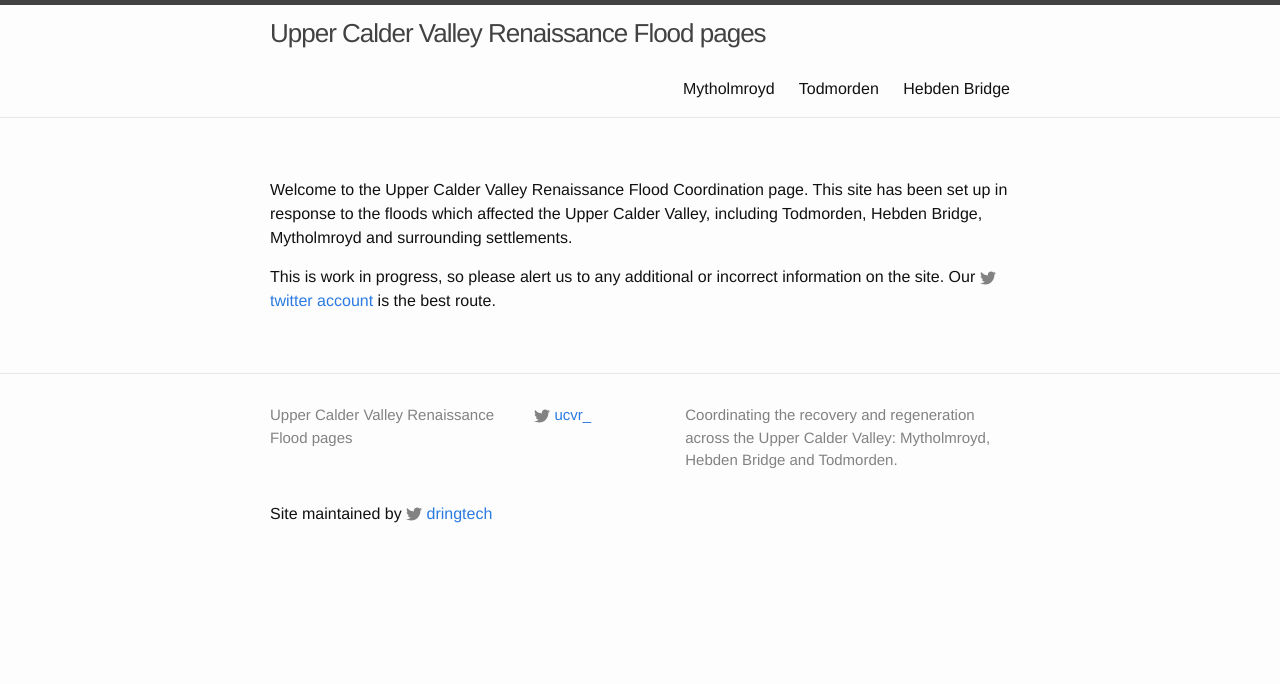
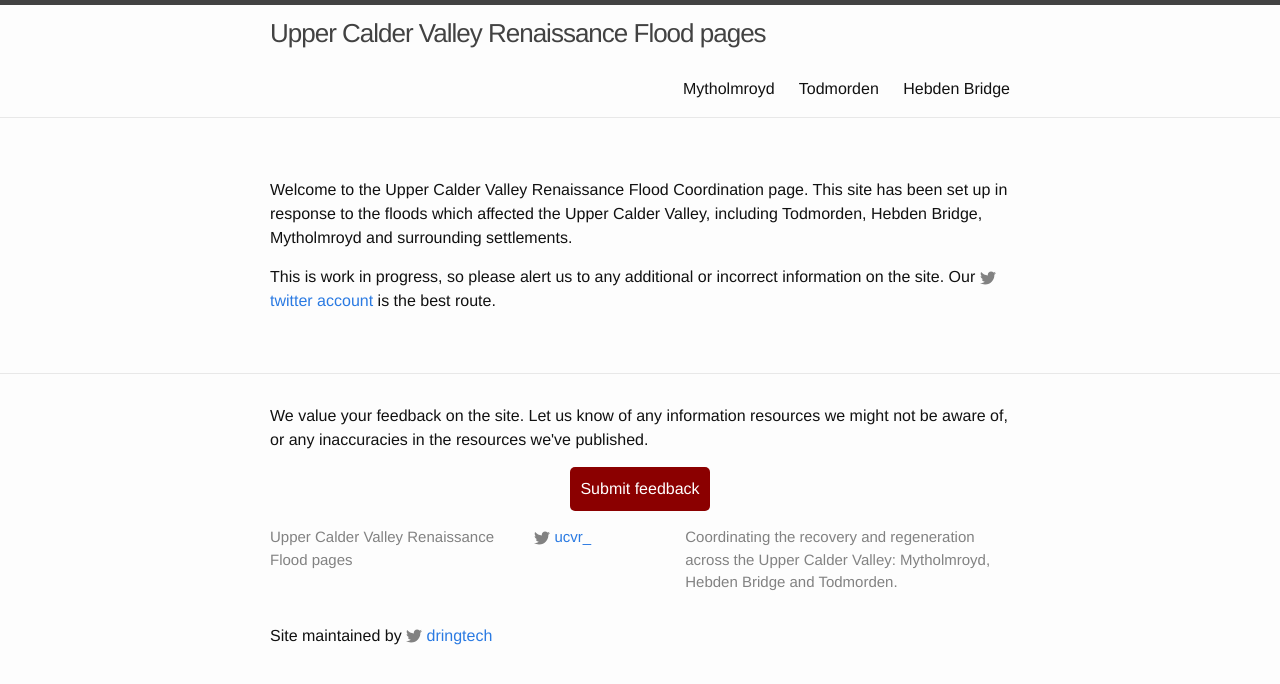
Before and after one commit to dringtech/ucvr-flood-info, a Jekyll site: the page built from index.md, in a window 1280 px wide. Shown: the top 684 px of the page. Built offline with Jekyll 4.4.1, drawn with Linux system fonts in a browser that asks for light colours.

Commit message:
Adding feedback form

```diff
--- /dev/null
+++ b/_includes/feedback.html
@@ -0,0 +1,8 @@
+<div class="feedback">
+  <p>
+    We value your feedback on the site. Let us know of any information resources we might not be aware of, or any inaccuracies in the resources we've published.
+  </p>
+  <p class="centred">
+    <a class="button" href="https://docs.google.com/forms/d/1DdT5ck10w3sulGOSOT3o9JGMimlMopQ7nFgDibDY-4g/viewform">Submit feedback</a>
+  </p>
+</div>
--- a/_includes/footer.html
+++ b/_includes/footer.html
@@ -1,4 +1,8 @@
 <footer class="site-footer">
+
+  <div class="wrapper">
+    {% include feedback.html %}
+  </div>
 
   <div class="wrapper">
 
--- /dev/null
+++ b/_sass/_custom.scss
@@ -0,0 +1,13 @@
+.feedback {
+  a.button {
+    display: inline-block;
+    background: darkred;
+    padding: 10px;
+    color: white;
+    border-radius: 5px;
+  }
+}
+
+.centred {
+  text-align: center;
+}
--- a/css/main.scss
+++ b/css/main.scss
@@ -47,6 +47,7 @@ $on-laptop:        800px;
 
 // Import partials from `sass_dir` (defaults to `_sass`)
 @import
+        "custom",
         "base",
         "layout",
         "syntax-highlighting"
```
